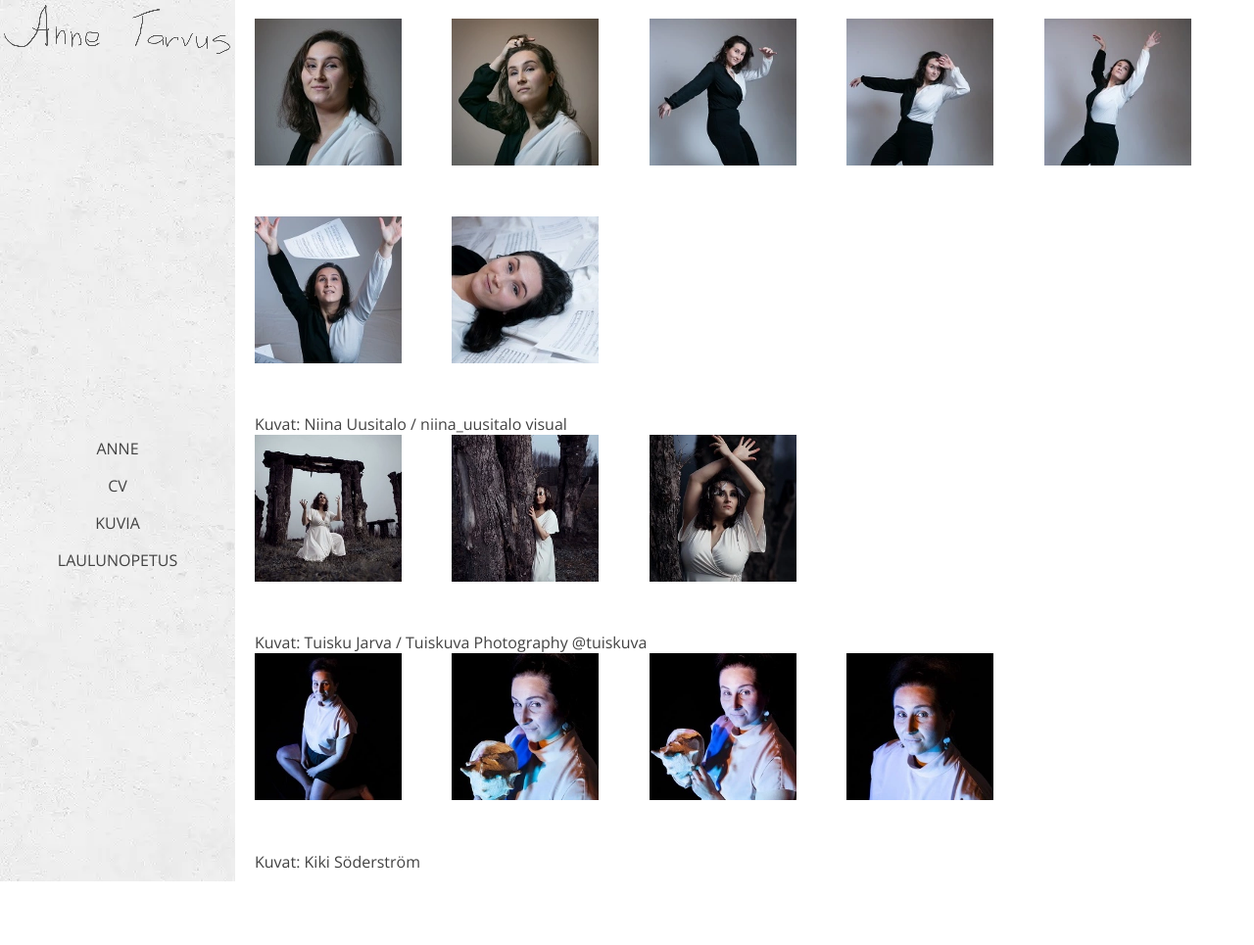
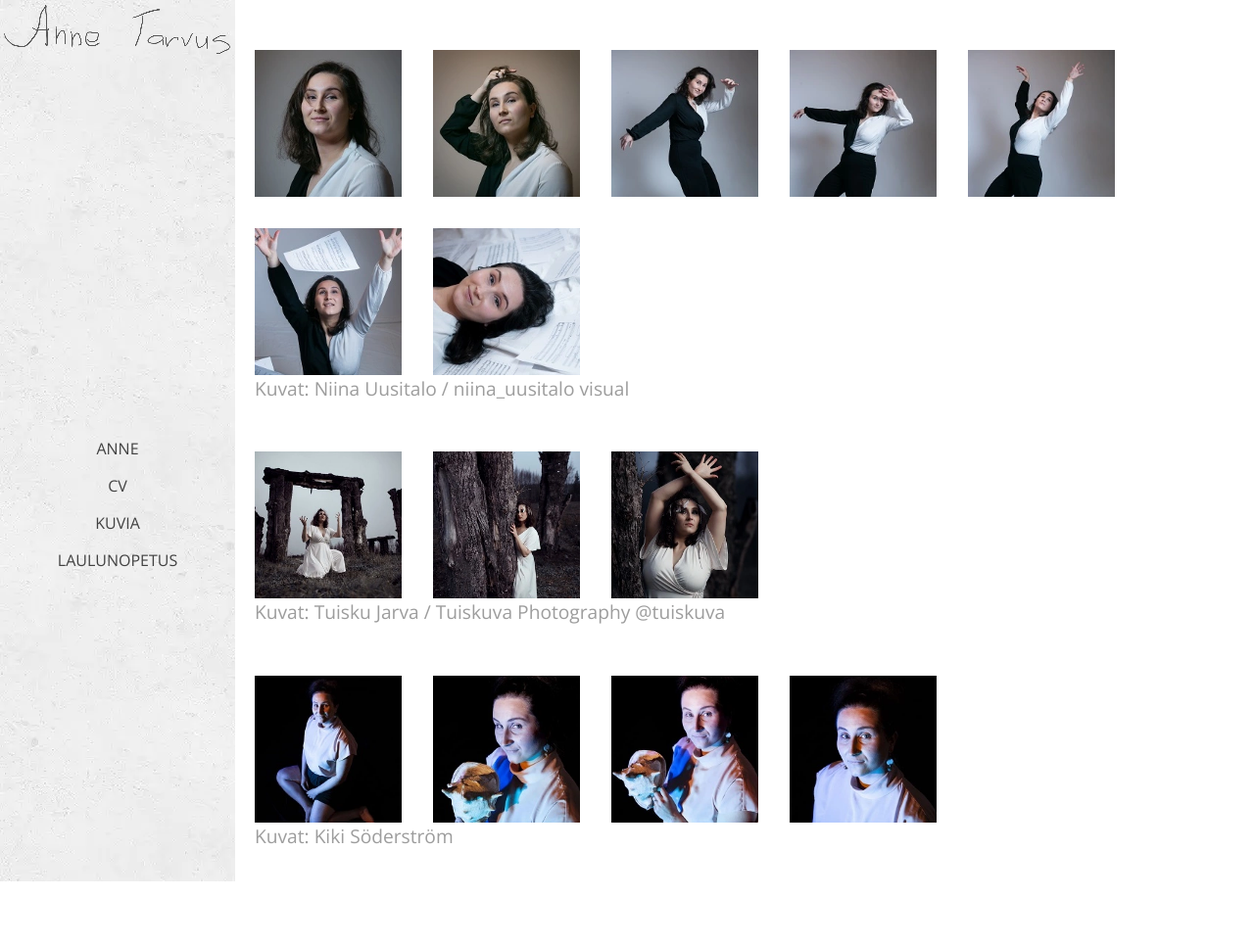
Before and after one commit to AnneTarvus/annetarvus.github.io, a Jekyll site: the page built from kuvia.md, in a window 1280 px wide. Shown: the whole page at 98% size. Built offline with Jekyll 4.4.1, drawn with Linux system fonts in a browser that asks for light colours.

Commit message:
Enhanced layout on kuvia

```diff
--- a/_layouts/kuvia.html
+++ b/_layouts/kuvia.html
@@ -17,6 +17,6 @@ layout: content
         </div>
         {% endfor %}
         </div>
-    <span>{{ imageGallery.caption }}</span>
+    <p class="caption">{{ imageGallery.caption }}</p>
     {% endfor %}
 </div>
--- a/_sass/main.scss
+++ b/_sass/main.scss
@@ -138,7 +138,7 @@ h3 {
 }
 
 .img-hover-zoom {
-  margin: 0 5% 5% 0;
+  margin: 2rem 2rem 0rem 0rem;
   width: 150px;
   height: 150px;
   overflow: hidden;
```
